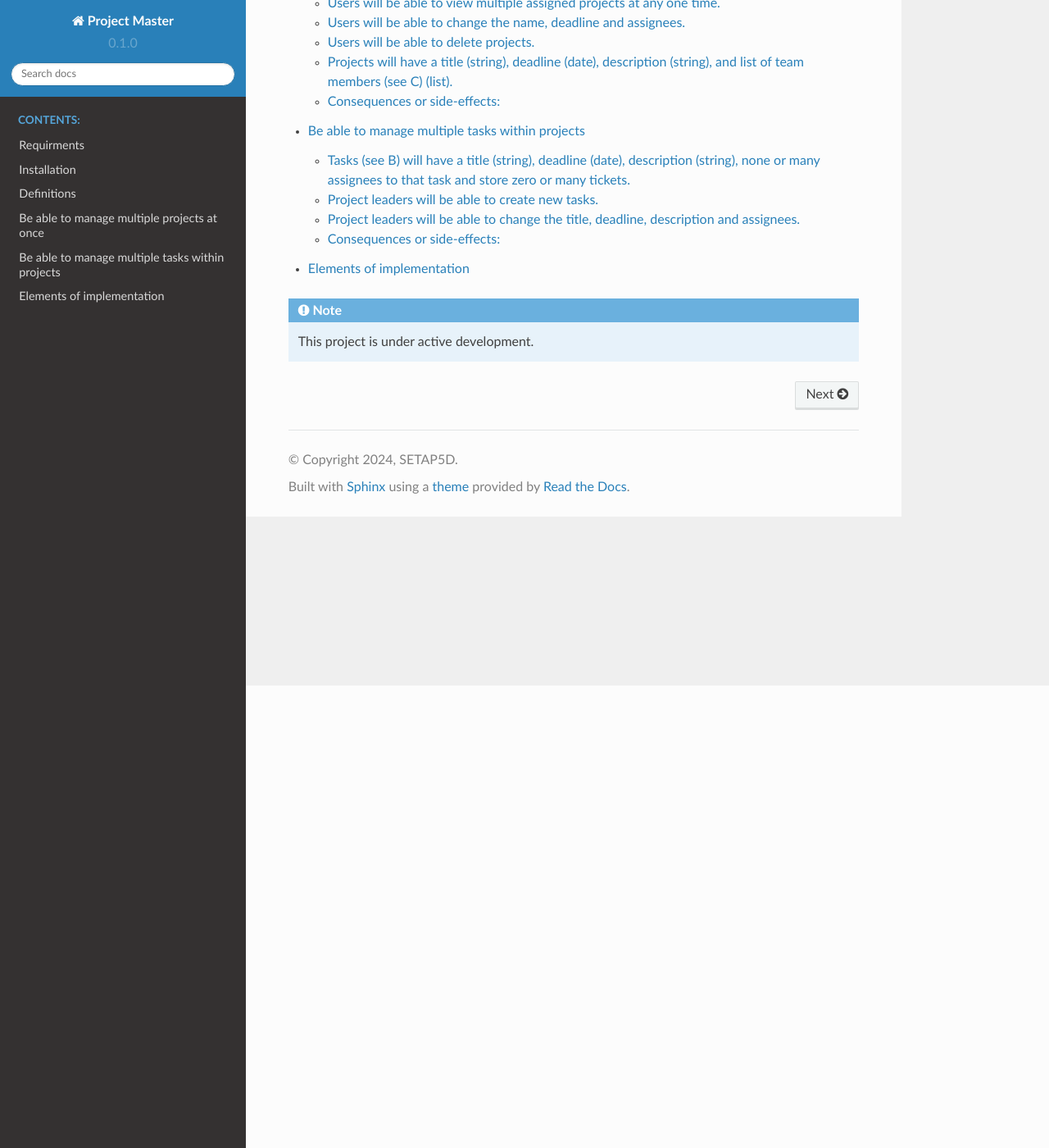
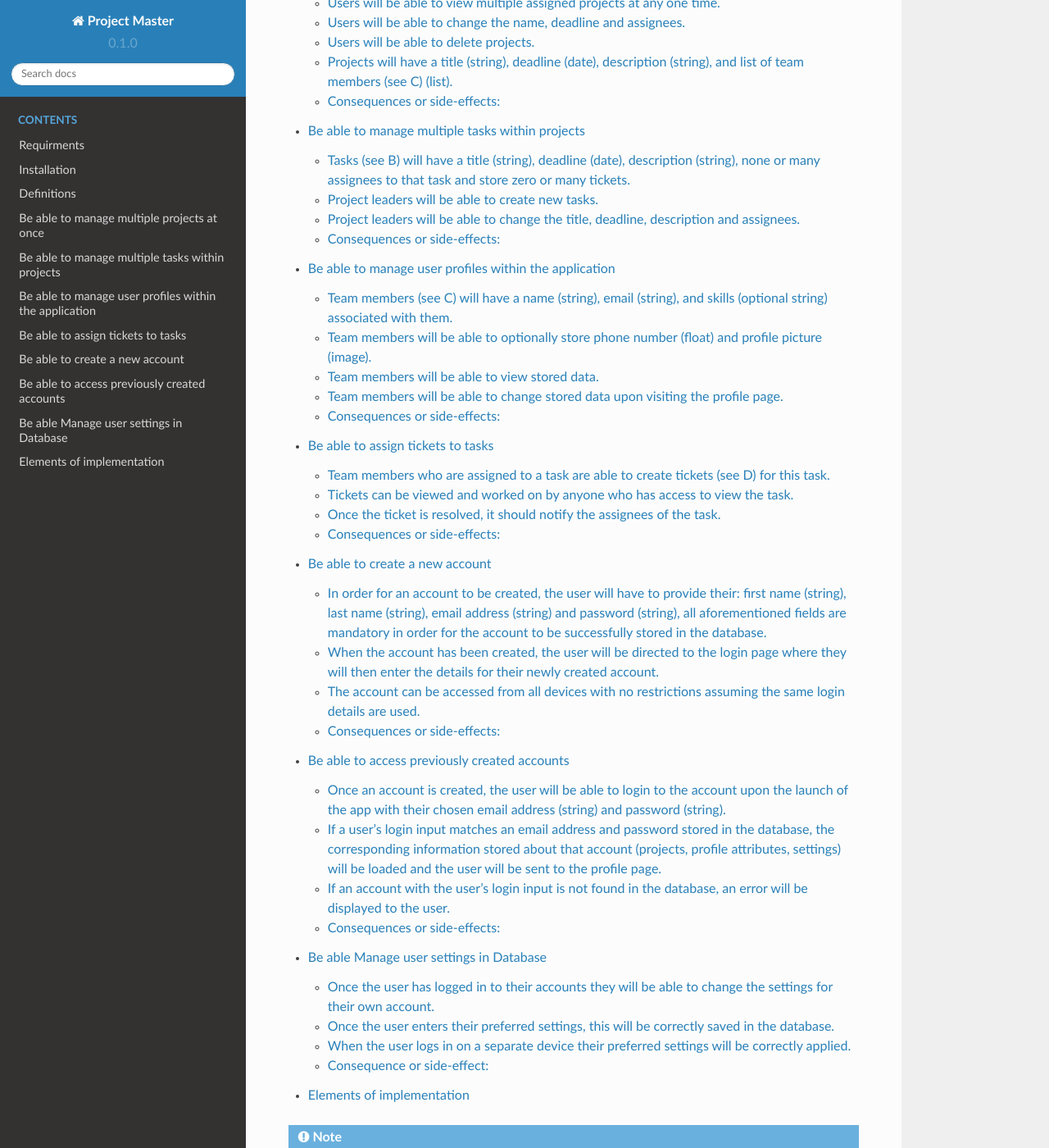
Before and after one commit to setap5d/rtd, a Sphinx documentation site: the page built from docs/source/index.rst, in a window 1280 px wide and 1400 px high, scrolled down 564 px. Shown: the whole window at 82% size. Built offline with Sphinx 7.4.7 and the Read the Docs theme 2.0.0, drawn with Linux system fonts in a browser that asks for light colours.

```diff
--- /dev/null
+++ b/docs/source/Setup/installation.rst
@@ -0,0 +1,19 @@
+Installation
+============
+To use Project Master, first install it from the Github repository:
+
+.. code-block:: console
+
+   git clone https://github.com/setap5d/coursework.git
+
+Then, install the required packages using the terminal:
+
+.. code-block:: console
+
+   pub get
+
+Finally, run the application using the terminal:
+
+.. code-block:: console
+
+   flutter run
--- /dev/null
+++ b/docs/source/Usage/req3.rst
@@ -0,0 +1,19 @@
+Be able to manage user profiles within the application
+======================================================
+
+Team members (see C) will have a name (string), email (string), and skills (optional string) associated with them.
+-------------------------------------------------------------------------------------------------------------------
+
+Team members will be able to optionally store phone number (float) and profile picture (image).
+-----------------------------------------------------------------------------------------------
+
+Team members will be able to view stored data.
+----------------------------------------------
+
+Team members will be able to change stored data upon visiting the profile page.
+-------------------------------------------------------------------------------
+
+Consequences or side-effects:
+-----------------------------
+
+- Storing user information creates a risk of breaching data protection laws.
--- /dev/null
+++ b/docs/source/Usage/req4.rst
@@ -0,0 +1,16 @@
+Be able to assign tickets to tasks
+==================================
+
+Team members who are assigned to a task are able to create tickets (see D) for this task.
+--------------------------------------------------------------------------------------------
+
+Tickets can be viewed and worked on by anyone who has access to view the task.
+------------------------------------------------------------------------------
+
+Once the ticket is resolved, it should notify the assignees of the task.
+-------------------------------------------------------------------------
+
+Consequences or side-effects:
+-----------------------------
+
+- Tickets notify the user whenever they are updated, this means that it could result in assignees being spammed with notifications.
--- /dev/null
+++ b/docs/source/Usage/req5.rst
@@ -0,0 +1,23 @@
+Be able to create a new account
+===============================
+
+In order for an account to be created, the user will have to provide their: first name (string), last name (string), email address (string) and password (string), all aforementioned fields are mandatory in order for the account to be successfully stored in the database.
+------------------------------------------------------------------------------------------------------------------------------------------------------------------------------------------------------------------------------------------------------------------------------
+
+When the account has been created, the user will be directed to the login page where they will then enter the details for their newly created account.
+------------------------------------------------------------------------------------------------------------------------------------------------------
+
+The account can be accessed from all devices with no restrictions assuming the same login details are used.
+-----------------------------------------------------------------------------------------------------------
+
+Consequences or side-effects:
+-----------------------------
+
+- The user may not want their data stored due to not knowing what may be done
+with it, resulting in potential law implications.
+
+- If unauthorised access were to occur, we would be held responsible, and
+enforcing user security can be costly/difficult.
+
+- Storing user data can get expensive despite the cost-friendly options
+Firebase provides.
--- /dev/null
+++ b/docs/source/Usage/req6.rst
@@ -0,0 +1,18 @@
+Be able to access previously created accounts
+=============================================
+
+Once an account is created, the user will be able to login to the account upon the launch of the app with their chosen email address (string) and password (string).
+--------------------------------------------------------------------------------------------------------------------------------------------------------------------
+
+If a user’s login input matches an email address and password stored in the database, the corresponding information stored about that account (projects, profile attributes, settings) will be loaded and the user will be sent to the profile page.
+----------------------------------------------------------------------------------------------------------------------------------------------------------------------------------------------------------------------------------------------------
+
+If an account with the user’s login input is not found in the database, an error will be displayed to the user.
+---------------------------------------------------------------------------------------------------------------
+
+Consequences or side-effects:
+-----------------------------
+
+- If a user manages to access an account that is not their own, they may be in breach of another user’s privacy.
+
+- Storing user login information requires abiding by data protection laws.
--- /dev/null
+++ b/docs/source/Usage/req7.rst
@@ -0,0 +1,18 @@
+Be able Manage user settings in Database
+========================================
+
+Once the user has logged in to their accounts they will be able to change the settings for their own account.
+--------------------------------------------------------------------------------------------------------------
+
+Once the user enters their preferred settings, this will be correctly saved in the database.
+--------------------------------------------------------------------------------------------
+
+When the user logs in on a separate device their preferred settings will be correctly applied.
+----------------------------------------------------------------------------------------------
+
+Consequence or side-effect:
+---------------------------
+
+- Storing complex settings on the servers may be costly.
+
+- Users may want to have separate settings on different devices.
```
Also changed, not shown: docs/source/Usage/installation.rst (deleted, +0 -7 lines), docs/source/index.rst (+8 -3 lines), docs/source/Setup/requirements.rst (renamed from docs/source/Requirements/requirements.rst).
